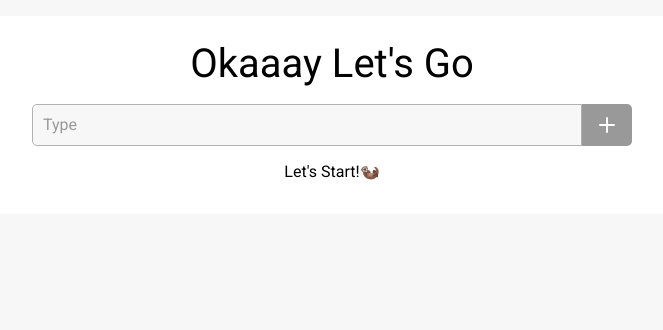
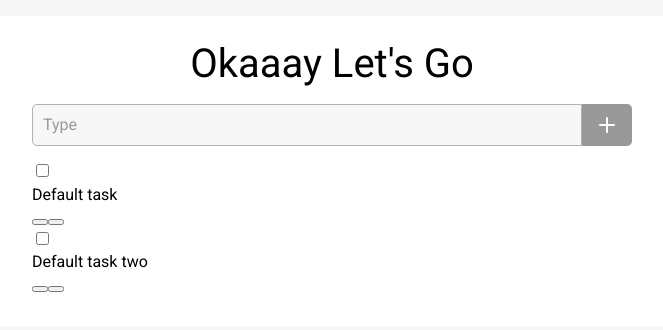
Before and after one commit to deniskolomoyets/task_manager, a React (Vite) app: page / in a window 1280 px wide. Shown: the top 330 px of the page, without its empty margins (308-971 px from the left). Built offline with nearby package versions, Linux system fonts and the light colour scheme.

Commit message:
add logic for component InputTask

```diff
--- a/src/data/stores/useToDoStore.ts
+++ b/src/data/stores/useToDoStore.ts
@@ -17,11 +17,16 @@
 
 export const useToDoStore = create<ToDoStore>((set, get) => ({
   tasks: [
-    // {
-    //   id: "abc",
-    //   title: "Default task",
-    //   createdAt: 111,
-    // },
+    {
+      id: "abc",
+      title: "Default task",
+      createdAt: 111,
+    },
+    {
+      id: "abcd",
+      title: "Default task two",
+      createdAt: 112,
+    },
   ],
   //Methods
   createTask: (title) => {
--- a/src/views/components/InputTask/index.tsx
+++ b/src/views/components/InputTask/index.tsx
@@ -15,5 +15,37 @@
   onEdited,
   onRemoved,
 }) => {
-  return <div className={styles.inputTask}></div>;
+  const [checked, setChecked] = React.useState(false);
+  return (
+    <div className={styles.inputTask}>
+      <label>
+        <input
+          type="checkbox"
+          checked={checked}
+          className={styles.inputTaskCheckbox}
+          onChange={(e) => {
+            setChecked(e.target.checked);
+            if (e.target.checked) {
+              onDone(id);
+            }
+          }}
+        />
+        <h3 className={styles.inputTaskTitle}>{title}</h3>
+      </label>
+      <button
+        aria-label="Edit"
+        className={styles.inputTaskEdit}
+        onClick={() => {}}
+      />
+      <button
+        aria-label="Remove"
+        className={styles.inputTaskRemove}
+        onClick={() => {
+          if (confirm("Are u sure?")) {
+            onRemoved(id);
+          }
+        }}
+      />
+    </div>
+  );
 };
```
